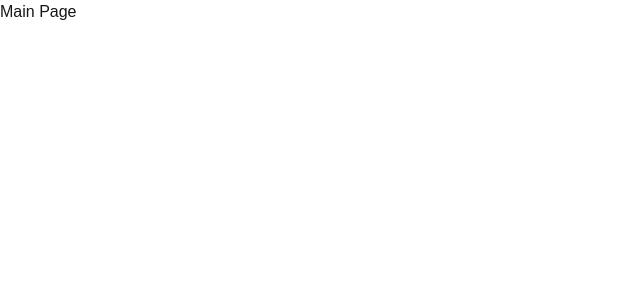
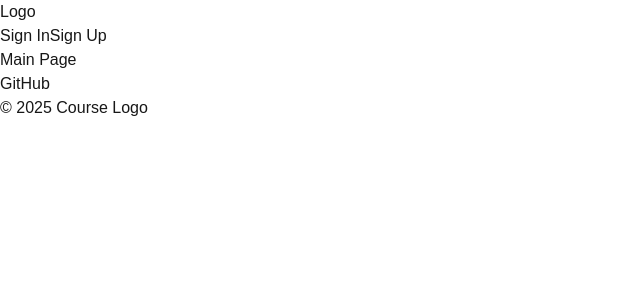
Before and after one commit to HelenaIsh/rest-client-app, a Next.js app: page / in a window 1280 px wide. Shown: the top 300 px of the page, without its empty margins (0-640 px from the left). Built offline with nearby package versions, Linux system fonts and the light colour scheme.

Commit message:
feat: add first structure for Header and Footer

```diff
--- a/src/app/layout.tsx
+++ b/src/app/layout.tsx
@@ -1,6 +1,8 @@
 import type { Metadata } from 'next';
 import { Geist, Geist_Mono } from 'next/font/google';
 import './globals.css';
+import Header from '../components/Header';
+import Footer from '../components/Footer';
 
 const geistSans = Geist({
   variable: '--font-geist-sans',
@@ -22,12 +24,19 @@ export default function RootLayout({
 }: Readonly<{
   children: React.ReactNode;
 }>) {
+
+  const isAuthenticated = false; // no authorization yet
+
   return (
     <html lang="en">
       <body
         className={`${geistSans.variable} ${geistMono.variable} antialiased`}
       >
-        {children}
+        <Header isAuthenticated={isAuthenticated}/>
+        <main>
+          {children}
+        </main>
+        <Footer />
       </body>
     </html>
   );
--- a/src/components/Footer.tsx
+++ b/src/components/Footer.tsx
@@ -0,0 +1,16 @@
+'use client';
+
+const Footer: React.FC = () => {
+    return (
+      <footer className="footer">
+        <p>
+          <a href="https://github.com" target="_blank" rel="noopener noreferrer">
+            GitHub
+          </a>
+        </p>
+        <p>&copy; {new Date().getFullYear()} Course Logo</p>
+      </footer>
+    );
+  }
+
+  export default Footer;
--- a/src/components/Header.tsx
+++ b/src/components/Header.tsx
@@ -0,0 +1,33 @@
+'use client';
+
+import Link from 'next/link';
+
+interface HeaderProps {
+    isAuthenticated: boolean;
+  }
+
+  const Header: React.FC<HeaderProps> = ({ isAuthenticated }) => {
+
+    const onSignOut = () => {
+        console.log('Sign out clicked');
+      };
+
+
+  return (
+    <header className="header">
+      <Link href="/" className="logo">Logo</Link>
+      <nav>
+        {isAuthenticated ? (
+          <button onClick={onSignOut} className="nav-btn">Sign Out</button>
+        ) : (
+          <>
+            <Link href="/signin" className="nav-btn">Sign In</Link>
+            <Link href="/signup" className="nav-btn">Sign Up</Link>
+          </>
+        )}
+      </nav>
+    </header>
+  );
+}
+
+export default Header;
```
